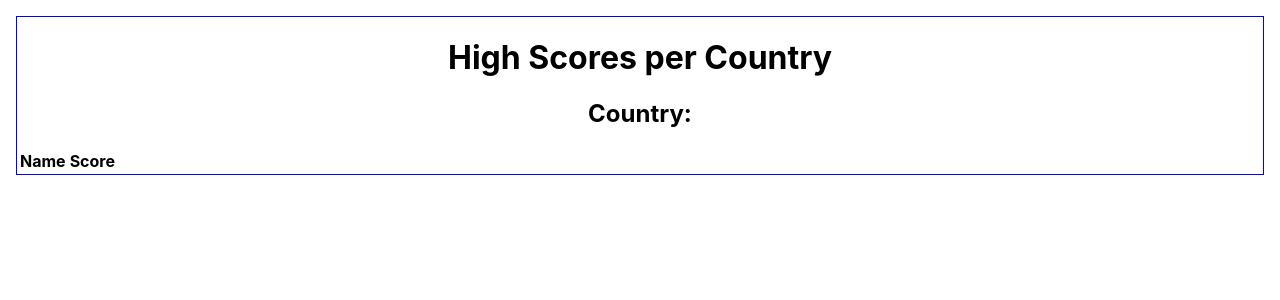
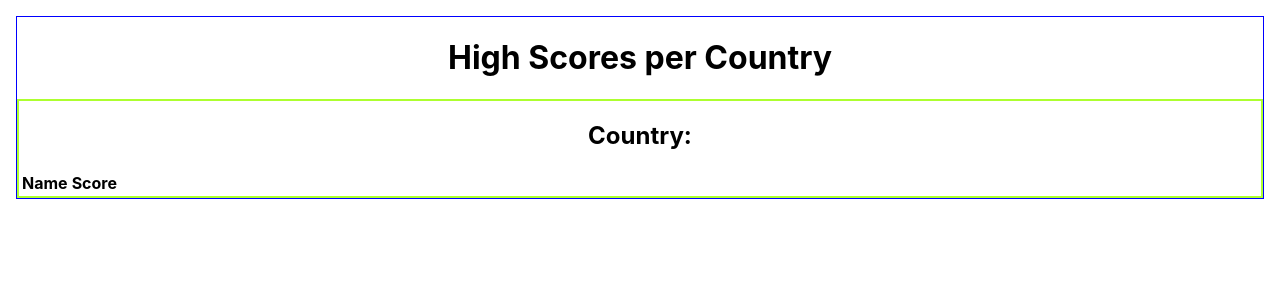
Before and after one commit to m4ndycheung/high-scores-react, a React (Create React App) app: page / in a window 1280 px wide. Shown: the top 300 px of the page. Built offline with nearby package versions, Linux system fonts and the light colour scheme.

Commit message:
Added HighScoreTable.css
Added a green border around the high score table

```diff
--- a/src/App.js
+++ b/src/App.js
@@ -1,11 +1,12 @@
 import "./App.css";
 import HighScoreTable from "./HighScoreTable";
+import allCountryScores from "./scores";
 
 function App() {
   return (
     <div className="App">
       <h1>High Scores per Country</h1>
-      <HighScoreTable />
+      <HighScoreTable scores={allCountryScores} />
     </div>
   );
 }
--- /dev/null
+++ b/src/HighScoreTable.css
@@ -0,0 +1,3 @@
+.High-score-table {
+  border: 2px solid greenyellow;
+}
--- a/src/HighScoreTable.js
+++ b/src/HighScoreTable.js
@@ -1,9 +1,9 @@
 import React from "react";
-// import allCountryScores from "./scores";
+import "./HighScoreTable.css";
 
 const HighScoreTable = () => {
   return (
-    <div>
+    <div className="High-score-table">
       <h2>Country:</h2>
       <table>
         <thead>
```
Also changed, not shown: src/scores.js (renamed from scores.js).
